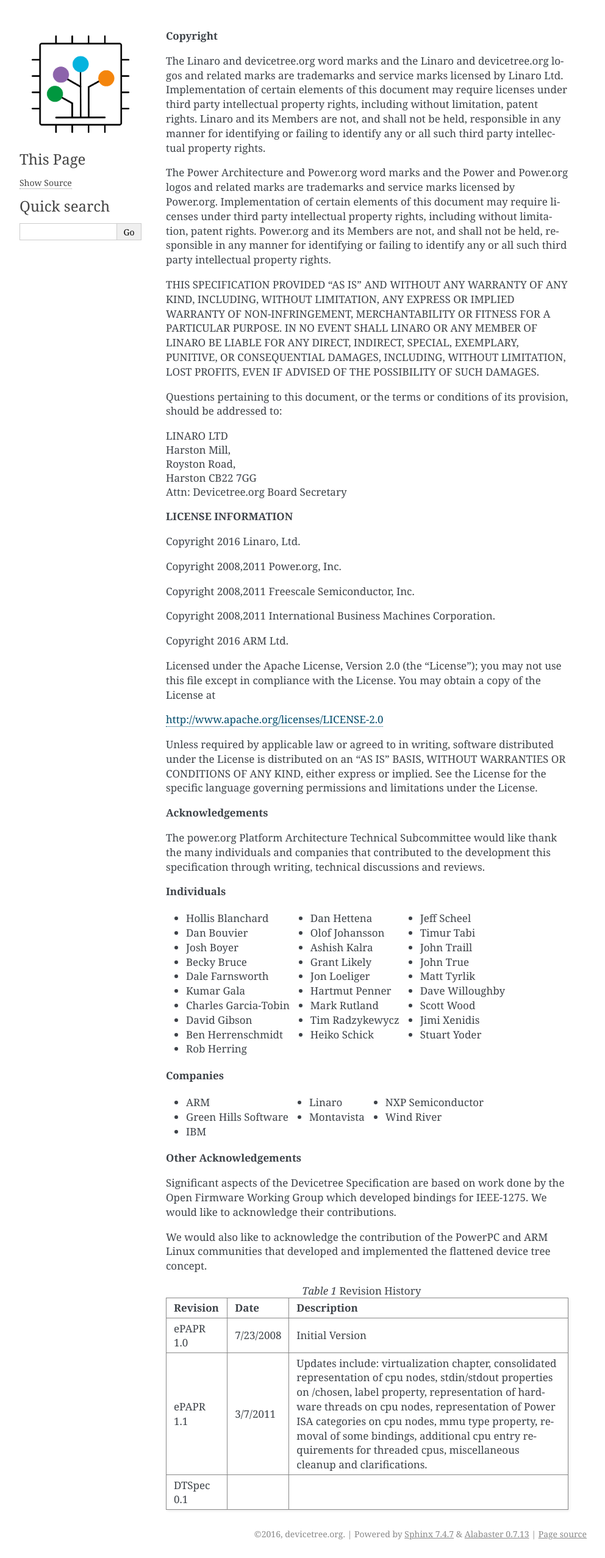
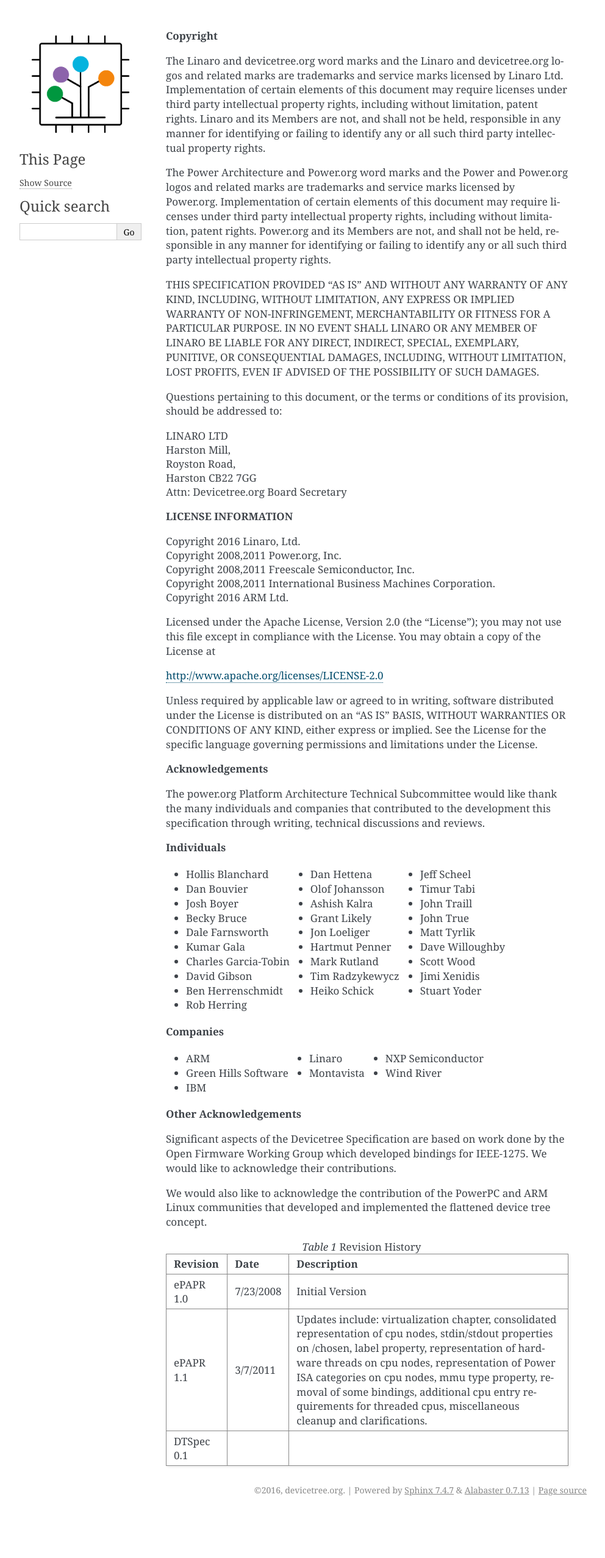
Before and after one commit to devicetree-org/devicetree-specification, a Sphinx documentation site: the page built from source/license.rst, in a window 1280 px wide. Shown: the whole page at 61% size, without its empty margins (148-1140 px from the left). Built offline with Sphinx 7.4.7, drawn with Linux system fonts in a browser that asks for light colours; after the commit the page ends 2483 px from its top, so only the background shows below that.

```diff
--- a/source/license.rst
+++ b/source/license.rst
@@ -37,15 +37,11 @@ provision, should be addressed to:
 
 **LICENSE INFORMATION**
 
-Copyright 2016 Linaro, Ltd.
-
-Copyright 2008,2011 Power.org, Inc.
-
-Copyright 2008,2011 Freescale Semiconductor, Inc.
-
-Copyright 2008,2011 International Business Machines Corporation.
-
-Copyright 2016 ARM Ltd.
+| Copyright 2016 Linaro, Ltd.
+| Copyright 2008,2011 Power.org, Inc.
+| Copyright 2008,2011 Freescale Semiconductor, Inc.
+| Copyright 2008,2011 International Business Machines Corporation.
+| Copyright 2016 ARM Ltd.
 
 Licensed under the Apache License, Version 2.0 (the "License");
 you may not use this file except in compliance with the License.
```
